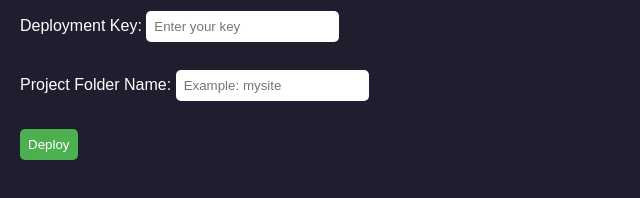
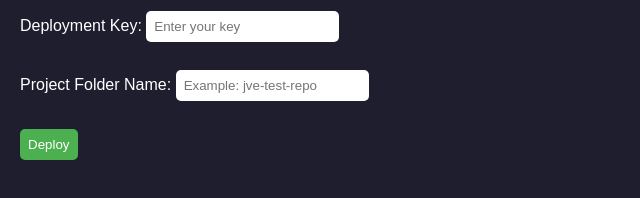
Before and after one commit to jergan-studio/JVEscriptext, a plain HTML site: page index.html in a window 1280 px wide. Shown: the part 142-340 px from the top of the page, 0-640 px from the left. Drawn offline with Linux system fonts and the light colour scheme.

Commit message:
Update index.html

```diff
--- a/index.html
+++ b/index.html
@@ -21,7 +21,7 @@
     <input type="text" id="deployKey" placeholder="Enter your key">
     <br><br>
     <label>Project Folder Name:</label>
-    <input type="text" id="folderName" placeholder="Example: mysite">
+    <input type="text" id="folderName" placeholder="Example: jve-test-repo">
     <br><br>
     <button onclick="deployProject()">Deploy</button>
     <div id="deployStatus"></div>
```
